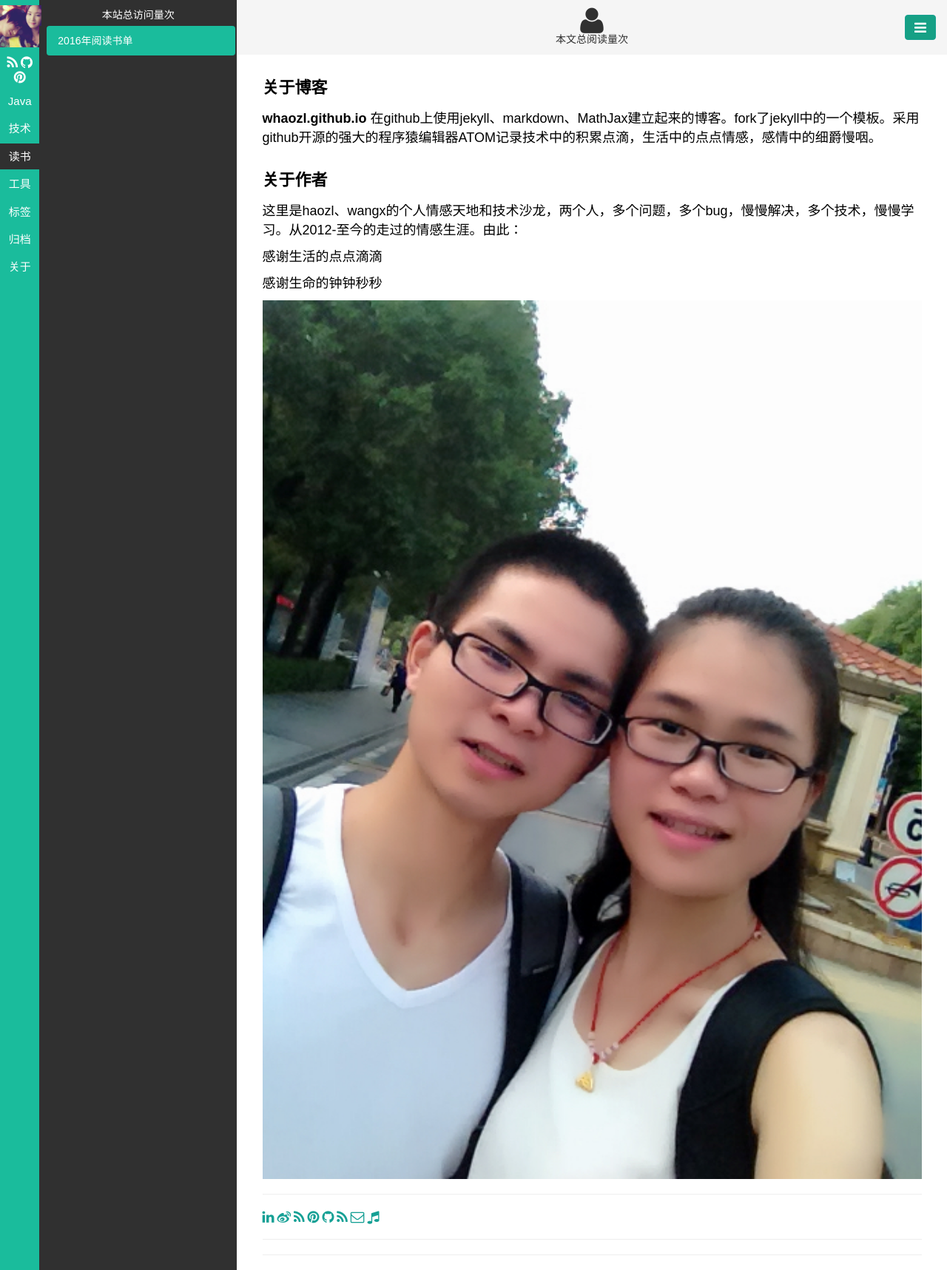
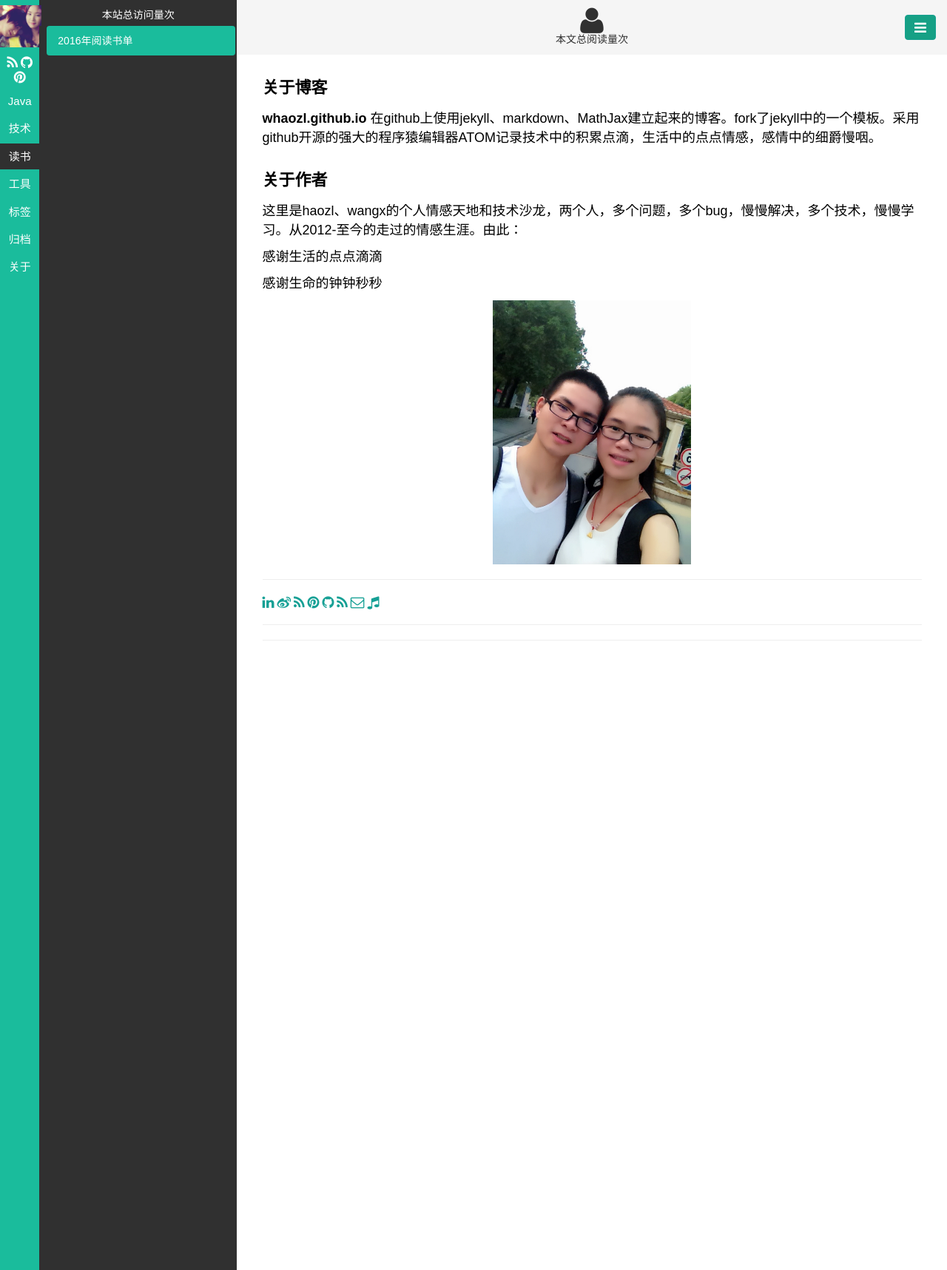
Before and after one commit to whaozl/whaozl.github.io, a Jekyll site: the page built from pages/about.html, in a window 1280 px wide. Shown: the whole page at 74% size. Built offline with Jekyll 4.4.1, drawn with Linux system fonts in a browser that asks for light colours; comment, search, counter and statistics services are not loaded.

Commit message:
修改love图片尺寸

```diff
--- a/pages/about.html
+++ b/pages/about.html
@@ -16,7 +16,7 @@ titlename: 关于
 
 <p style=font-size:18px>感谢生命的钟钟秒秒</p>
 
-<center><img src="/public/img/love.jpg" style="width:100%"></center>
+<center><img src="/public/img/love.jpg" style="width:30%"></center>
 
 <hr>
 <a href="{{ site.author.linkedin }}">
```
